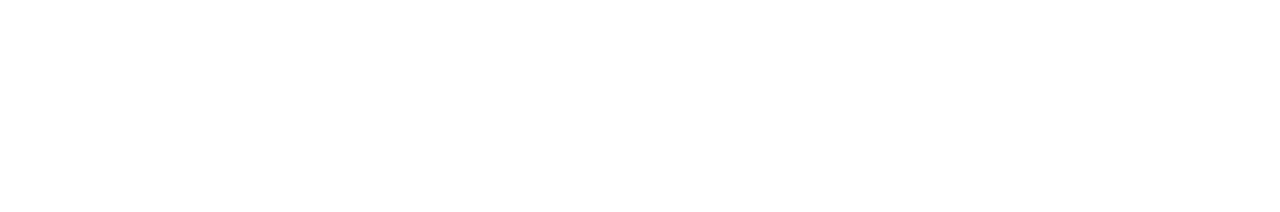
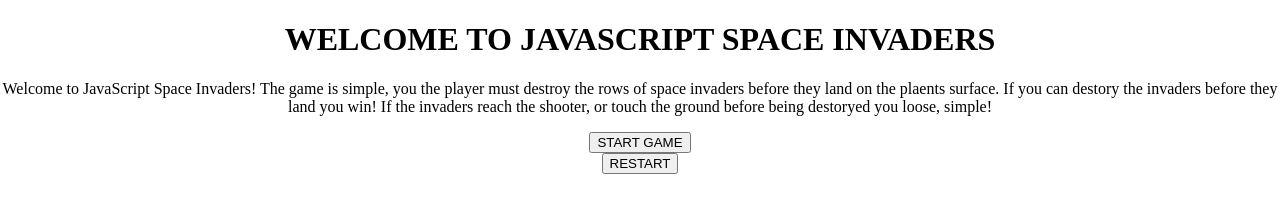
Before and after one commit to RikkieBobby/JS-SpaceInvaders, a plain HTML site: page index.html in a window 1280 px wide. Drawn offline with Linux system fonts and the light colour scheme.

Commit message:
add main head, instructions, game area and start/restart buttons to html

```diff
--- a/assets/css/style.css
+++ b/assets/css/style.css
@@ -0,0 +1,5 @@
+body {
+    width: 100%;
+    margin: 0 auto;
+    text-align: center;
+}
--- a/index.html
+++ b/index.html
@@ -8,6 +8,15 @@
 </head>
 <body>
 
+    <h1 id="main-heading">WELCOME TO JAVASCRIPT SPACE INVADERS</h1>
+
+    <p id="instructions">Welcome to JavaScript Space Invaders! The game is simple, you the player must destroy the rows of space invaders before they land on the plaents surface. If you can destory the invaders before they land you win! If the invaders reach the shooter, or touch the ground before being destoryed you loose, simple!</p>
+
+    <div id="game-area"></div>
+
+    <button id="start-game">START GAME</button>
+    <br>
+    <button id="restart-button">RESTART</button>
 
     <script src="assets/js/script.js"></script>
 </body>
```
